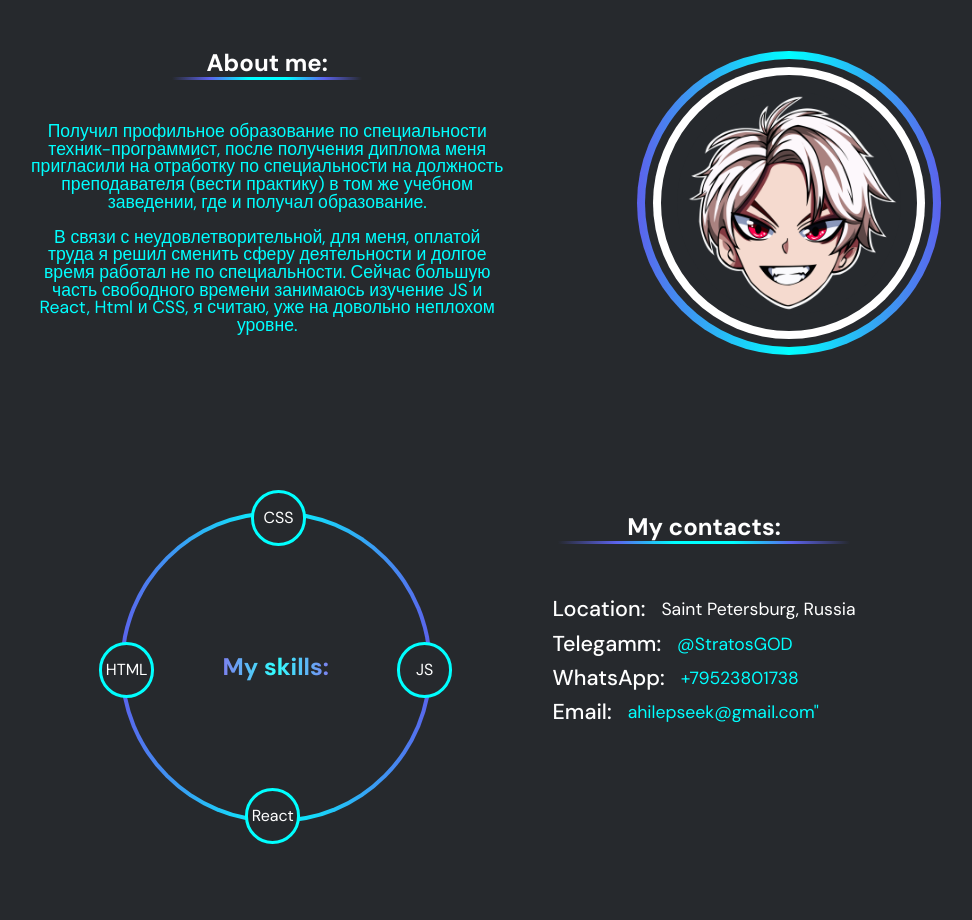
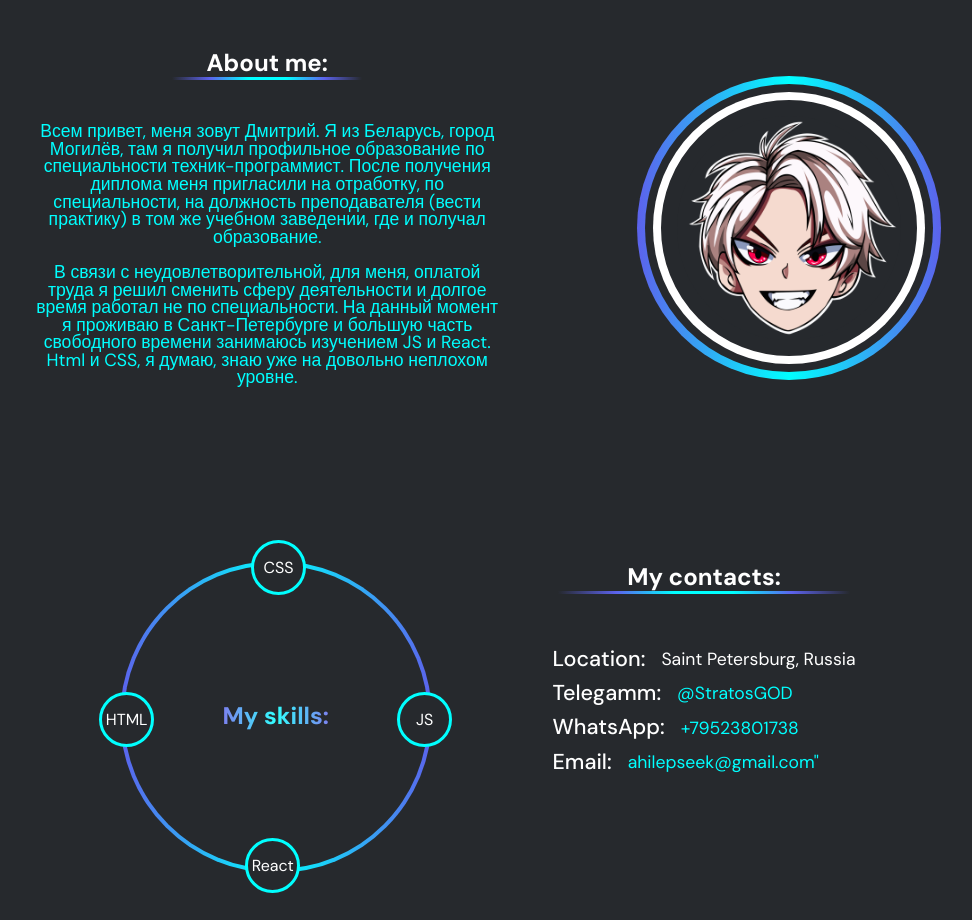
Before and after one commit to TheStratos/portfolio, a plain HTML site: page index.html in a window 1280 px wide. Shown: the part 1160-2080 px from the top of the page, without its empty margins (112-1084 px from the left). Drawn offline with nearby package versions, Linux system fonts and the light colour scheme.

Commit message:
About text update

```diff
--- a/index.html
+++ b/index.html
@@ -88,10 +88,10 @@
                 <div class="about__inner">
                     <div class="about__inner-left">
                         <h2 class="about__inner-title">About me:</h2>
-                        <p class="about__inner-text"> Получил профильное образование по специальности техник-программист, после получения диплома меня пригласили на отработку по специальности на должность преподавателя (вести практику) в том же учебном заведении, где и получал образование.
+                        <p class="about__inner-text"> Всем привет, меня зовут Дмитрий. Я из Беларусь, город Могилёв, там я получил профильное образование по специальности техник-программист. После получения диплома меня пригласили на отработку, по специальности, на должность преподавателя (вести практику) в том же учебном заведении, где и получал образование.
 
                         </p>
-                        <p class="about__inner-text"> В связи с неудовлетворительной, для меня, оплатой труда я решил сменить сферу деятельности и долгое время работал не по специальности. Сейчас большую часть свободного времени занимаюсь изучение JS и React, Html и CSS, я считаю, уже на довольно неплохом уровне.
+                        <p class="about__inner-text"> В связи с неудовлетворительной, для меня, оплатой труда я решил сменить сферу деятельности и долгое время работал не по специальности. На данный момент я проживаю в Санкт-Петербурге и большую часть свободного времени занимаюсь изучением JS и React. Html и CSS, я думаю, знаю уже на довольно неплохом уровне.
                         </p>
                     </div>
                     <div class="about__inner-right">
```
